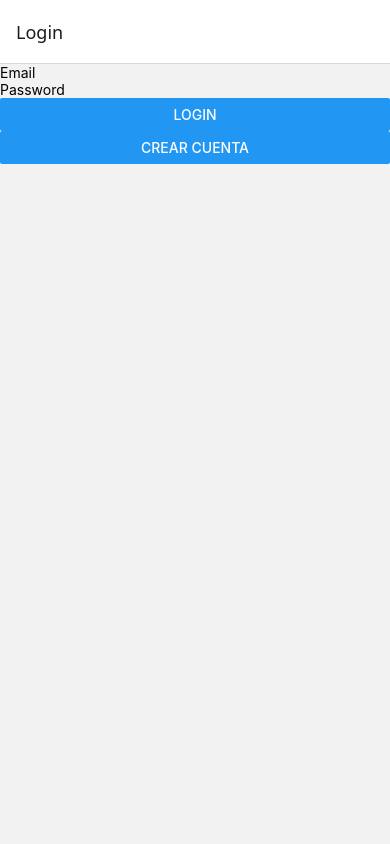
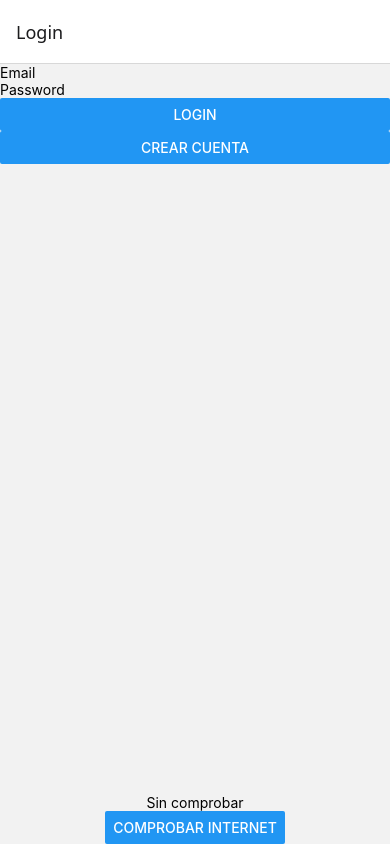
Before and after one commit to SCONsilvia/proyecto-coder-reactnative, a React Native app: screen /Login in a window 390 px wide. Built offline with nearby package versions, Linux system fonts and the light colour scheme; no server answers.

Commit message:
Agregando mejora al sessionManagger

```diff
--- a/App.js
+++ b/App.js
@@ -11,9 +11,20 @@ import { Provider } from 'react-redux';
 import { store } from './store/store';
 
 import { startSessionListener } from './core/session/sessionManager';
-startSessionListener(store);
+import { useEffect } from 'react';
 
 export default function App() {
+  useEffect(() => {
+    //setup
+    const stopSessionListener = startSessionListener(store);
+
+    // cleanup automático
+    return () => {
+      stopSessionListener();
+    };
+
+  }, []);
+
   return (
     <SafeAreaProvider>
       <Provider store = {store}>
--- a/app.json
+++ b/app.json
@@ -21,7 +21,8 @@
         "backgroundColor": "#ffffff",
         "softwareKeyboardLayoutMode": "pan"
       },
-      "edgeToEdgeEnabled": true
+      "edgeToEdgeEnabled": true,
+      "package": "com.anonymous.proyectoReactNativeCoderhouse"
     },
     "web": {
       "favicon": "./assets/favicon.png"
--- a/core/session/sessionManager.js
+++ b/core/session/sessionManager.js
@@ -5,7 +5,26 @@ import { setUser } from "../../features/auth/userSlice";
 
 export const startSessionListener = (store) => {
 
+    let resolved = false;
+
+    // 🧠 Timeout de seguridad (ej: 5 segundos)
+    const timeout = setTimeout(() => {
+        if (!resolved) {
+            console.log("⚠️ Firebase no respondió → fallback");
+
+            store.dispatch(
+                setUser({
+                    uid: null,
+                    authChecked: true,
+                })
+            );
+        }
+    }, 5000);
+
+
     const unsubscribe = onAuthStateChanged(auth, (firebaseUser) => {
+        resolved = true;
+        clearTimeout(timeout);
 
         if (firebaseUser) {
             store.dispatch(setUser({ uid: firebaseUser.uid, authChecked: true }));
@@ -15,6 +34,10 @@ export const startSessionListener = (store) => {
 
     });
 
-    return unsubscribe;
+    //cleanup TOTAL
+    return () => {
+        clearTimeout(timeout);
+        unsubscribeAuth();//funcion que devuelve onAuthStateChange es un cleapup para limpiar el lsiterne que se crea
+    };
 
 };
--- a/package.json
+++ b/package.json
@@ -16,6 +16,7 @@
     "@react-navigation/native-stack": "^7.15.1",
     "@reduxjs/toolkit": "^2.11.2",
     "expo": "~54.0.33",
+    "expo-network": "~8.0.8",
     "expo-secure-store": "~15.0.8",
     "expo-status-bar": "~3.0.9",
     "firebase": "^12.13.0",
--- a/screens/HomeScreen.js
+++ b/screens/HomeScreen.js
@@ -1,10 +1,12 @@
 import MainLayout from "../layouts/MainLayout";
 import { Text } from "react-native";
+import TestInternetScreen from "./TestInternetScreen";
 
 const HomeScreen = ({navigation}) => {
     return(
         <MainLayout>
             <Text>HomeScreen</Text>
+            <TestInternetScreen/>
         </MainLayout>
     )
 }
--- a/screens/LoginScreen.js
+++ b/screens/LoginScreen.js
@@ -2,6 +2,7 @@ import { View, TextInput, Button, Text, KeyboardAvoidingView, Platform, ScrollVi
 import { useDispatch, useSelector } from "react-redux";
 import { loginUser } from "../features/auth/authThunks";
 import MainLayout from "../layouts/MainLayout";
+import TestInternetScreen from "./TestInternetScreen";
 
 import { Formik } from "formik";
 import * as Yup from "yup";
@@ -133,6 +134,7 @@ const LoginScreen = ({navigation}) => {
                     </Formik>
                 </ScrollView>
             </KeyboardAvoidingView>
+            <TestInternetScreen/>
         </MainLayout>
     );
 }
--- /dev/null
+++ b/screens/TestInternetScreen.js
@@ -0,0 +1,33 @@
+import { View, Text, Button } from "react-native";
+import * as Network from "expo-network";
+import { useState } from "react";
+
+export default function TestInternetScreen() {
+
+    const [status, setStatus] = useState("Sin comprobar");
+
+    const checkInternet = async () => {
+        const state = await Network.getNetworkStateAsync();
+
+        const hasInternet =
+        state.isConnected &&
+        state.isInternetReachable !== false;
+
+        setStatus(
+            hasInternet
+                ? "✅ Hay internet"
+                : "❌ No hay internet"
+        );
+    };
+
+    return (
+        <View style={{ marginTop: 100, alignItems: "center" }}>
+        <Text>{status}</Text>
+
+        <Button
+            title="Comprobar Internet"
+            onPress={checkInternet}
+        />
+        </View>
+    );
+}
```
Also changed, not shown: 1 other file (tests, documents, lock files or other folders).
